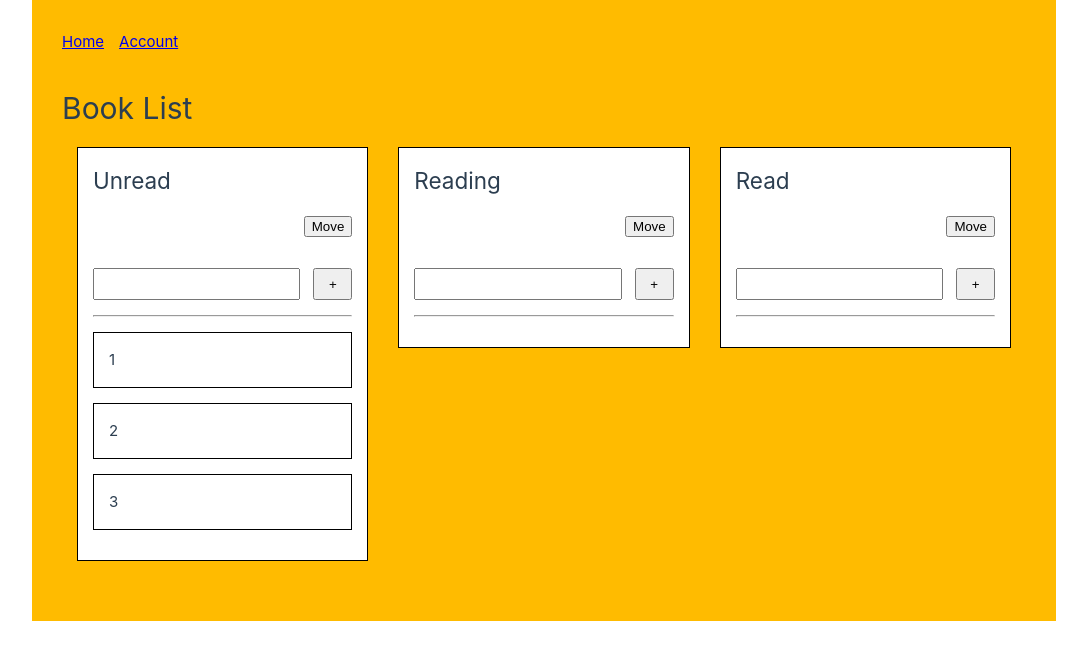
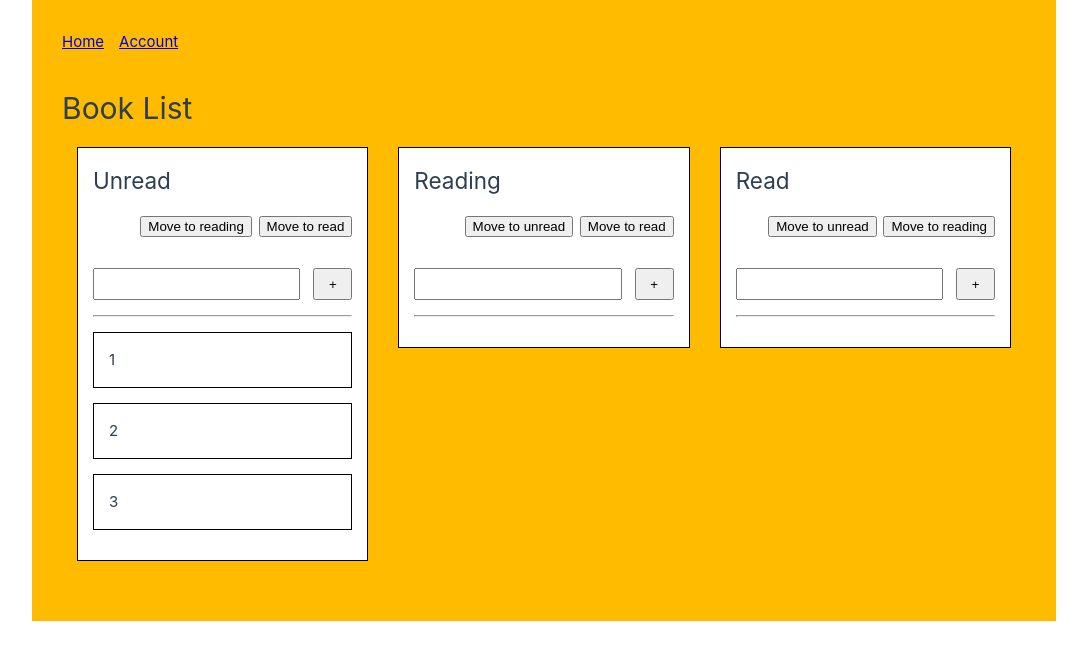
Before and after one commit to helirose/book-list, a Vue app: page / in a window 1280 px wide. Shown: the top 660 px of the page, without its empty margins (96-1183 px from the left). Built offline with nearby package versions, Linux system fonts and the light colour scheme.

Commit message:
reactivity working fully

```diff
--- a/src/components/DragBox.vue
+++ b/src/components/DragBox.vue
@@ -1,20 +1,41 @@
 <script setup>
 
-  import { ref, reactive } from "vue";
+  import {computed, reactive} from "vue";
 
   /* props passed in from parent */
   const props = defineProps({
     title: String,
-    items: Array
+    list: String,
+    items: Array,
+    lists: Array
   });
 
-  /* events emitted back to parent */
-  const emit = defineEmits([
-    'move-item'
-  ]);
+  const emits = defineEmits(['reset']);
 
   /* use prop as initial reference value and pass to variable for reactivity */
-  const localItems = ref(props.items);
+  const reactiveItems = reactive(props.items);
+
+  /* filter list for v-for */
+  const filteredItems = computed(() => {
+    let filtered = reactiveItems.filter(function(item, index) {
+      if(item.list == props.list) {
+        return item;
+      }
+    });
+
+    return filtered;
+  });
+
+  /* filter list for v-for */
+  const filteredLists = computed(() => {
+    let filtered = props.lists.filter(function(item, index) {
+      if(item != props.list) {
+        return item;
+      }
+    })
+
+    return filtered;
+  });
 
   /* prevent default html form submission action */
   /* form is used for semantic and accessible markup */
@@ -22,39 +43,22 @@
     event.preventDefault;
   }
 
-  /* take value of input box and add to localItems array */
+  /* take value of input box and add to reactiveItems array */
   function addItem() {
     let searchBox = document.getElementById('addNewInput');
-    localItems.value.push({id: 56, name: searchBox.value});
-    console.log(localItems.value);
+    reactiveItems.push({id: 56, name: searchBox.value});
   }
 
   /* move selected from one list to another */
-  function moveItem() {
+  function moveItem(selectList) {
+    reactiveItems.forEach(function(element, index) {
+      if(element.checked == true) {
+        element.list = selectList;
+      }
+    });
 
-    // const newLocalItems = localItems.value.filter(function(item) {
-
-      // var checked = false;
-
-      // checked.forEach(function(checkedItem) {
-      //   console.log(checkedItem);
-      // });
-
-
-      /*(function(checkedItem) {
-        if(item.id == checkedItem.id) {
-          checked = true;
-        }
-      })
-
-      if (checked == false) {
-        return item;
-      }
-    });*/
-
-    // console.log(newLocalItems);
-
-    // emit('move-item', checkedItems);
+    /* emit to parent to reset book list */
+    emits('reset');
   }
 
 </script>
@@ -64,7 +68,7 @@
     <h2>{{title}}</h2>
     <form @submit.prevent="formSubmit">
       <nav class="align-right">
-        <button @click="moveItem">Move</button>
+        <button :key="selectList" v-for="selectList in filteredLists" @click="moveItem(selectList)">Move to {{selectList}}</button>
       </nav>
       <div class="search">
         <input id="addNewInput" name="addNewInput" type="text"/>
@@ -72,7 +76,7 @@
       </div>
       <hr />
       <ul>
-        <li class="item" :key="item.id" v-for="item in localItems" :class="{'selected': item.checked == true }" @click="item.checked = !item.checked">
+        <li class="item" :key="item.id" v-for="item in filteredItems" :class="{'selected': item.checked == true }" @click="item.checked = !item.checked">
           <input id="{{item.id}}" type="checkbox" :key="item.id" :value="item.id" v-model="item.checked">
           <label :for="item.id">{{item.name}}</label>
         </li>
@@ -82,6 +86,10 @@
 </template>
 
 <style scoped>
+
+h2 {
+  text-transform: capitalize;
+}
 
 .list-box {
   background: #ffffff;
--- a/src/views/Home.vue
+++ b/src/views/Home.vue
@@ -1,29 +1,37 @@
 <script setup>
   import DragBox from '@/components/DragBox.vue';
 
-  let unread = [
+  const lists = [
+    'unread',
+    'reading',
+    'read'
+  ];
+
+  const books = [
     {
       id:1,
       name: '1',
-      checked: false
+      checked: false,
+      list: lists[0]
     },
     {
       id:2,
       name:'2',
-      checked: false
+      checked: false,
+      list: lists[0]
     },
     {
       id:3,
       name:'3',
-      checked: false
+      checked: false,
+      list: lists[0]
     }
   ];
 
-  let reading = [];
-  let read = [];
-
-  function moveItem(items) {
-    console.log("Logging from parent");
+  function resetChecked() {
+    books.forEach(function(book, index) {
+      book.checked = false;
+    });
   }
 
 </script>
@@ -32,13 +40,13 @@
   <div class="content">
     <h1>Book List</h1>
     <div class="third">
-      <DragBox title="Unread" :items="unread" @move-item="moveItem" />
+      <DragBox :title="lists[0]" :items="books" :list="lists[0]" :lists="lists" @reset="resetChecked"/>
     </div>
     <div class="third">
-      <DragBox title="Reading" :items="reading" />
+      <DragBox :title="lists[1]" :items="books" :list="lists[1]" :lists="lists" @reset="resetChecked"/>
     </div>
     <div class="third">
-      <DragBox title="Read" :items="read"/>
+      <DragBox :title="lists[2]" :items="books" :list="lists[2]" :lists="lists" @reset="resetChecked"/>
     </div>
   </div>
 </template>
```
